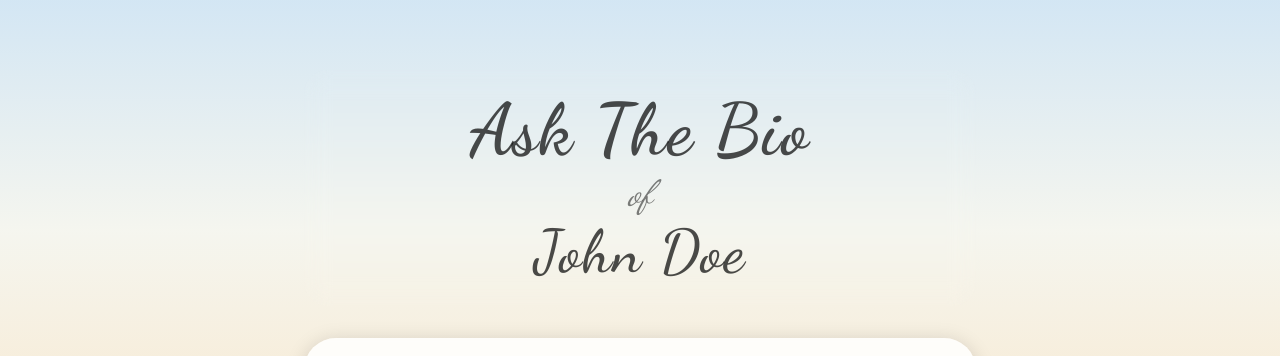
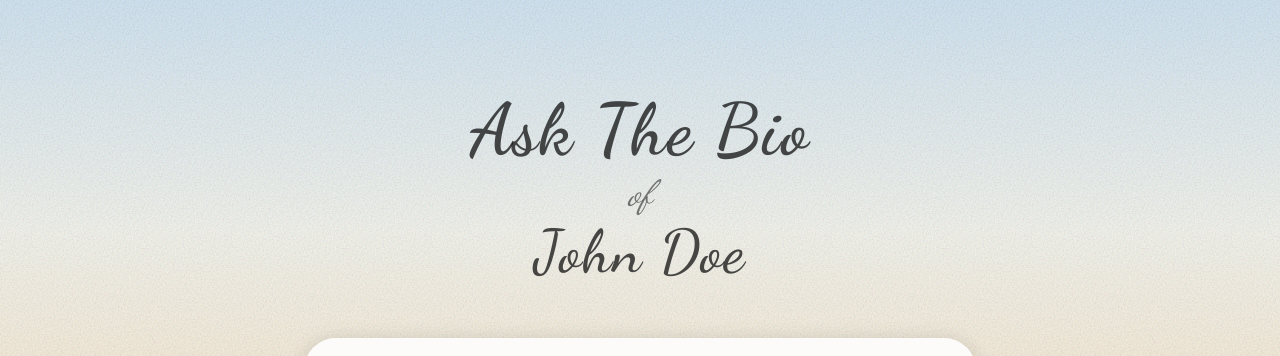
Before and after one commit to diegobit/askthebio, a React (Vite) app in the folder gui/: page / in a window 1280 px wide. Shown: the part 170-526 px from the top of the page. Built offline with nearby package versions, Linux system fonts and the light colour scheme; no server answers; a web font is replaced by a local one.

Commit message:
gui: add vintage grain layer

```diff
--- a/gui/src/components/PersonalAIChat.tsx
+++ b/gui/src/components/PersonalAIChat.tsx
@@ -334,13 +334,17 @@ const PersonalAIChat = () => {
   return (
     <main className="min-h-screen relative overflow-hidden">
       {/* Background Surface */}
-      {shouldUseImage && heroBackground && (
-        <div
-          className="pointer-events-none fixed inset-0 bg-cover bg-center bg-no-repeat opacity-20"
-          style={{ backgroundImage: `url(${heroBackground})` }}
-        />
-      )}
-      {!shouldUseImage && <div className="pointer-events-none fixed inset-0 bg-gradient-overlay" />}
+      <div className="pointer-events-none fixed inset-0 isolate">
+        <div className="absolute inset-0 bg-gradient-overlay" aria-hidden="true" />
+        {shouldUseImage && heroBackground && (
+          <div
+            className="absolute inset-0 bg-cover bg-center bg-no-repeat opacity-20"
+            style={{ backgroundImage: `url(${heroBackground})` }}
+            aria-hidden="true"
+          />
+        )}
+        <div className="vintage-grain-layer" aria-hidden="true" />
+      </div>
 
       {/* Content */}
       <div className="relative z-10 min-h-screen flex flex-col items-center justify-start px-6 pt-16 pb-20 transition-all duration-700 ease-out">
@@ -353,7 +357,7 @@ const PersonalAIChat = () => {
           {/* Typography Header */}
           <div
             className={cn(
-              "space-y-2 rounded-3xl px-8 py-6 transition-all duration-700 ease-out sticky top-6 z-20 backdrop-blur-md"
+              "space-y-2 rounded-3xl px-8 py-6 transition-all duration-700 ease-out sticky top-6 z-20"
             )}
           >
             <h1 className="text-5xl md:text-7xl font-cursive font-semibold text-black/70 dark:text-white/85 tracking-wide">
--- a/gui/src/index.css
+++ b/gui/src/index.css
@@ -88,3 +88,30 @@ All colors MUST be HSL. */
     }
   }
 }
+
+@layer components {
+  .vintage-grain-layer {
+    position: absolute;
+    inset: 0;
+    pointer-events: none;
+    background:
+      url("/noise.svg");
+    background-repeat: repeat;
+    background-size: 200px;
+    background-position: top left;
+    filter: saturate(90%) contrast(80%) brightness(100%);
+    mix-blend-mode: multiply;
+    opacity: 0.3;
+  }
+
+  .dark .vintage-grain-layer {
+    background:
+      url("/noise.svg");
+    background-repeat: repeat;
+    background-size: 200px;
+    background-position: ter, top left;
+    filter: saturate(90%) contrast(80%) brightness(100%);
+    mix-blend-mode: multiply;
+    opacity: 0.4;
+  }
+}
```
Also changed, not shown: gui/public/noise.svg (added).
